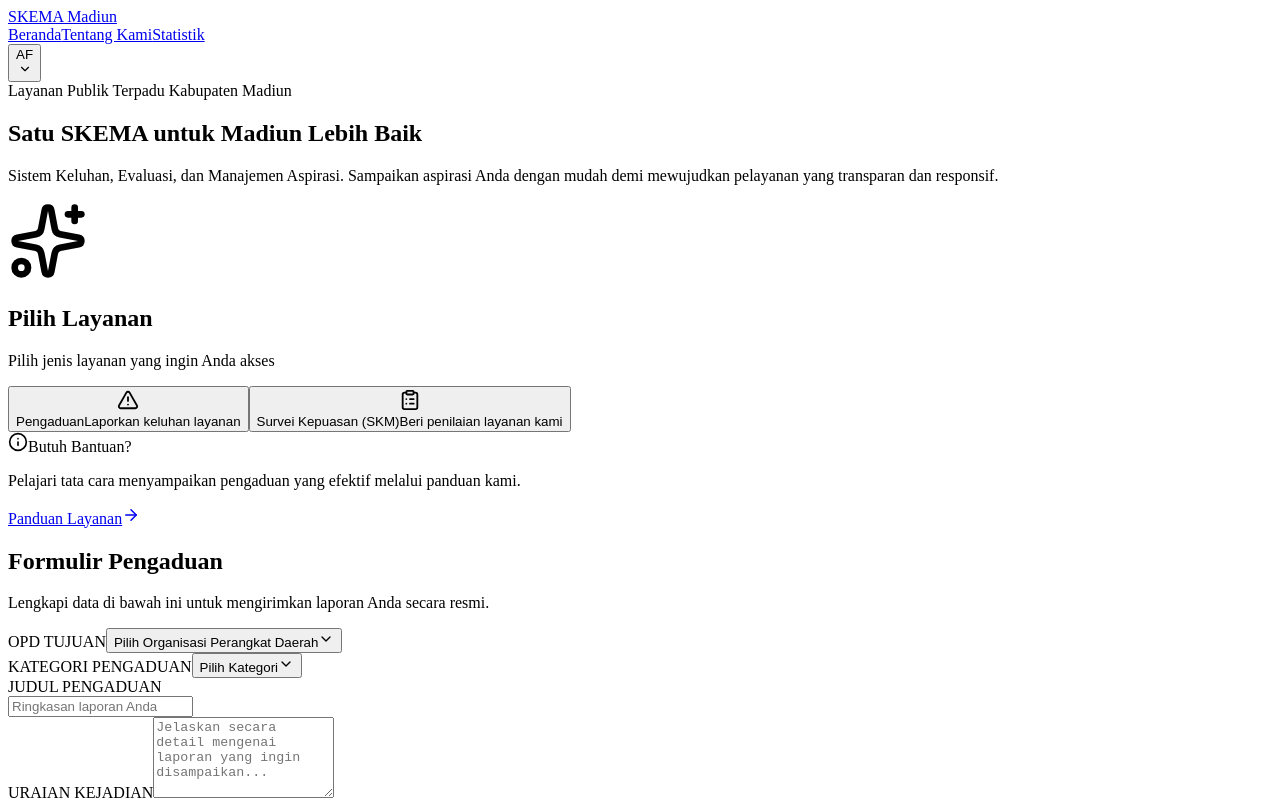
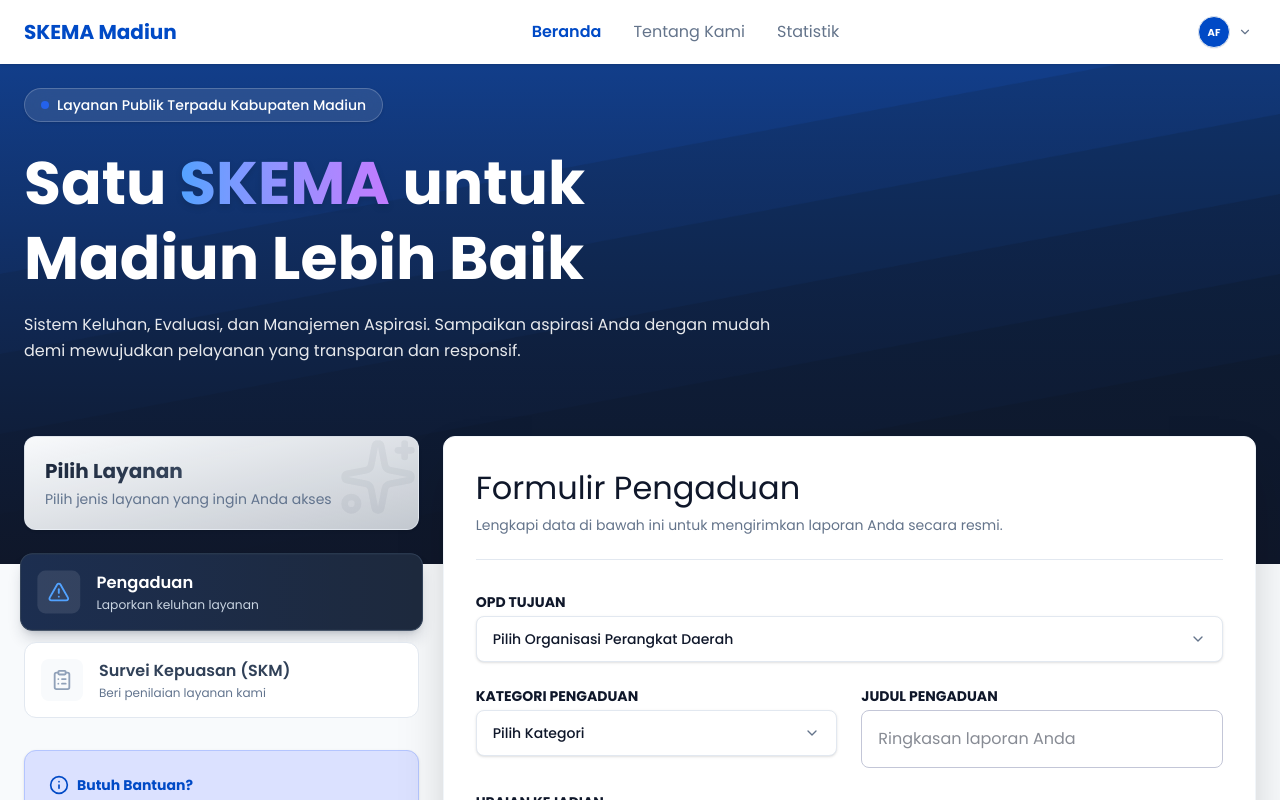
Before and after one commit to richonovians/skema-madiun, a Next.js app in the folder frontend/: page / in a window 1280 px wide. Shown: the top 800 px of the page. Built offline with nearby package versions, Linux system fonts and the light colour scheme.

Commit message:
style(global): ganti jenis huruf utama aplikasi menjadi Poppins

```diff
--- /dev/null
+++ b/frontend/src/app/globals.css
@@ -0,0 +1,81 @@
+@import "tailwindcss";
+
+@theme {
+  --color-primary: #004ac6;
+  --color-primary-hover: #1D4ED8;
+  --color-on-primary: #ffffff;
+  --color-secondary: #565e74;
+  --color-on-secondary: #ffffff;
+  --color-text-primary: #0F172A;
+  --color-text-secondary: #64748B;
+  --color-surface: #FFFFFF;
+  --color-on-surface: #191b23;
+  --color-background: #F8FAFC;
+  --color-border: #E2E8F0;
+  --color-outline: #737686;
+  --color-outline-variant: #c3c6d7;
+  --color-primary-fixed: #dbe1ff;
+  --color-primary-fixed-dim: #b4c5ff;
+  --color-on-primary-fixed-variant: #003ea8;
+  --color-primary-container: #2563eb;
+  --color-on-primary-container: #eeefff;
+  --color-secondary-container: #dae2fd;
+  --color-on-secondary-container: #5c647a;
+  --color-surface-variant: #e1e2ed;
+  --color-on-surface-variant: #434655;
+  --color-surface-container-low: #f3f3fe;
+  --color-surface-container: #ededf9;
+  --color-surface-container-high: #e7e7f3;
+  --color-surface-container-highest: #e1e2ed;
+  --color-inverse-surface: #2e3039;
+  --color-inverse-on-surface: #f0f0fb;
+  --color-error: #ba1a1a;
+  --color-error-container: #ffdad6;
+  --color-on-error-container: #93000a;
+  --color-tertiary: #943700;
+  --color-tertiary-container: #bc4800;
+  --spacing-xs: 4px;
+  --spacing-sm: 8px;
+  --spacing-md: 16px;
+  --spacing-lg: 24px;
+  --spacing-xl: 32px;
+  --spacing-2xl: 48px;
+  --spacing-3xl: 64px;
+  --spacing-gutter: 24px;
+  --spacing-container-max: 1280px;
+
+  --font-poppins: "Poppins", sans-serif;
+  --font-h1: "Poppins", sans-serif;
+  --font-h2: "Poppins", sans-serif;
+  --font-h3: "Poppins", sans-serif;
+  --font-body: "Poppins", sans-serif;
+  --font-headline: "Poppins", sans-serif;
+  --font-label: "Poppins", sans-serif;
+
+  --text-h1: 3rem;
+  --text-h1--line-height: 1.1;
+  --text-h2: 2rem;
+  --text-h2--line-height: 1.2;
+  --text-h3: 1.25rem;
+  --text-h3--line-height: 1.3;
+  --text-headline-xl: 3rem;
+  --text-headline-xl--line-height: 1.1;
+  --text-headline-md: 1.25rem;
+  --text-headline-md--line-height: 1.4;
+  --text-headline-md--font-weight: 600;
+  --text-body-md: 1rem;
+  --text-body-md--line-height: 1.5;
+  --text-label-md: 0.875rem;
+  --text-label-md--line-height: 1.2;
+}
+
+:root {
+  --background: #F8FAFC;
+  --foreground: #0F172A;
+}
+
+body {
+  background: var(--background);
+  color: var(--foreground);
+  font-family: var(--font-poppins);
+}
--- /dev/null
+++ b/frontend/src/app/layout.jsx
@@ -0,0 +1,23 @@
+import { Poppins } from "next/font/google";
+import "./globals.css";
+
+const poppins = Poppins({
+  variable: "--font-poppins",
+  subsets: ["latin"],
+  weight: ["300", "400", "500", "600", "700"],
+});
+
+export const metadata = {
+  title: "SKEMA Madiun",
+  description: "Layanan Publik Terpadu Kabupaten Madiun",
+};
+
+export default function RootLayout({ children }) {
+  return (
+    <html lang="id" className={`${poppins.variable} h-full antialiased`}>
+      <body className="min-h-full flex flex-col font-poppins bg-background text-text-primary">
+        {children}
+      </body>
+    </html>
+  );
+}
```
